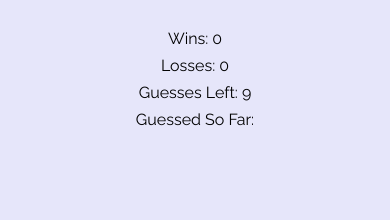
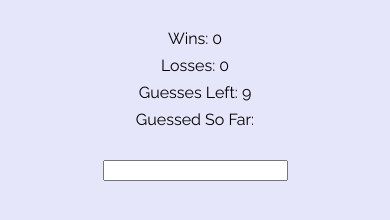
Before and after one commit to LefseTime/Psychic-Game, a plain HTML site: page index.html in a window 390 px wide. Shown: the part 478-698 px from the top of the page. Drawn offline with Linux system fonts and the light colour scheme.

Commit message:
added textbox for mobile

```diff
--- a/assets/css/style.css
+++ b/assets/css/style.css
@@ -14,6 +14,15 @@ p {
     font-family: 'Raleway', sans-serif;
     text-align: center;
     padding-top: 0.7em;
+}
+
+input {
+    display: block;
+    /* margin-left: 45%;
+    margin-right: 45%;
+    width: 10%;
+    text-align: center; */
+    margin: 0 auto;
 }
 
 .quote {
--- a/assets/javascript/game.js
+++ b/assets/javascript/game.js
@@ -44,6 +44,9 @@ document.onkeyup = function (event) {
 
     //else if key is incorrect
     else if (guessKey !== letter) {
+        // for (var x in guessSoFar) {
+        //     //if guess hasn't been guessed so far
+        //     if (guessKey !== guessSoFar[x]) {
                 //subtract 1 from guessesleft
                 guessLeft--;
                 // console.log(guessLeft);
@@ -76,7 +79,8 @@ document.onkeyup = function (event) {
                     guessSoFar = "";
                     var p4 = document.getElementById("soFar");
                     p4.textContent = ("Guessed So Far: ");
-
+            //     }
+            // }
         }
     }
 }
--- a/index.html
+++ b/index.html
@@ -23,5 +23,9 @@
     <p id="left">Guesses Left: 9</p>
     <p id="soFar">Guessed So Far:</p>
 
+    <form>
+        <input type=“text” />
+    </form>
+
 </body>
 </html>
```
Lines whose indentation alone changed are shown as unchanged.
